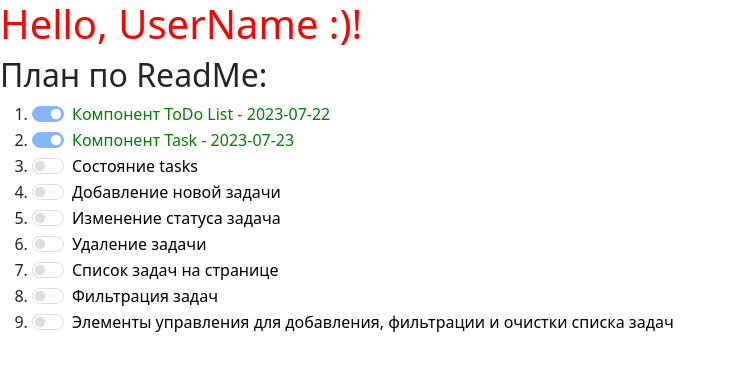
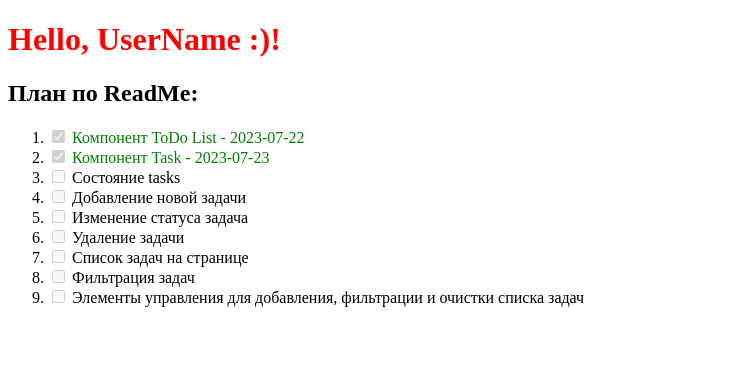
Before and after one commit to leha404/react-todo, a React (Create React App) app: page / in a window 1280 px wide. Shown: the top 370 px of the page, without its empty margins (0-733 px from the left). Built offline with nearby package versions, Linux system fonts and the light colour scheme.

Commit message:
delete bootstrap and some renaming

```diff
--- a/public/index.html
+++ b/public/index.html
@@ -5,15 +5,9 @@
   <meta name="viewport" content="width=device-width, initial-scale=1.0">
   <title>leha404 React ToDo App</title>
   <link rel="stylesheet" type="text/css" href="style.css">
-
-  <!-- Bootstrap CSS -->
-  <link href="https://cdn.jsdelivr.net/npm/bootstrap@5.0.2/dist/css/bootstrap.min.css" rel="stylesheet" integrity="sha384-EVSTQN3/azprG1Anm3QDgpJLIm9Nao0Yz1ztcQTwFspd3yD65VohhpuuCOmLASjC" crossorigin="anonymous">
 </head>
 <body>
   <div id="root"></div>
   <script src="../src/index.js" type="text/JSX"></script>
-
-  <!-- Option 1: Bootstrap Bundle with Popper -->
-  <script src="https://cdn.jsdelivr.net/npm/bootstrap@5.0.2/dist/js/bootstrap.bundle.min.js" integrity="sha384-MrcW6ZMFYlzcLA8Nl+NtUVF0sA7MsXsP1UyJoMp4YLEuNSfAP+JcXn/tWtIaxVXM" crossorigin="anonymous"></script>
 </body>
 </html>
--- a/src/App.jsx
+++ b/src/App.jsx
@@ -1,5 +1,5 @@
 import Heading from './components/Heading';
-import ToDoList from './components/ToDoList';
+import TaskList from './components/TaskList';
 
 // App Component
 const App = () => {
@@ -7,7 +7,7 @@ const App = () => {
     <div>
       <Heading />
       <h2>План по ReadMe:</h2>
-      <ToDoList />
+      <TaskList />
     </div>
   );
 };
--- /dev/null
+++ b/src/components/TaskList.jsx
@@ -0,0 +1,14 @@
+import Task from "./Task";
+import tasksData from "../tasksData";
+
+function TaskList() {
+  return <ol>
+    {tasksData.map(task =>
+      <li key={task.text}>
+        <Task checked={task.checked} text={task.text}/>
+      </li>
+    )}
+  </ol>;
+}
+
+export default TaskList
--- a/src/components/ToDoList.jsx
+++ /dev/null
@@ -1,14 +0,0 @@
-import Task from "./Task";
-import tasks from "../tasks";
-
-function ToDoList() {
-  return <ol>
-    {tasks.map(task =>
-      <li>
-        <Task key={task.text} checked={task.checked} text={task.text}/>
-      </li>
-    )}
-  </ol>;
-}
-
-export default ToDoList
--- a/src/tasks.js
+++ b/src/tasksData.js
@@ -1,4 +1,4 @@
-const tasks = [
+const tasksData = [
     {
         checked: true,
         text: "Компонент ToDo List - 2023-07-22"
@@ -37,4 +37,4 @@ const tasks = [
     }
 ]
 
-export default tasks;
+export default tasksData;
```
